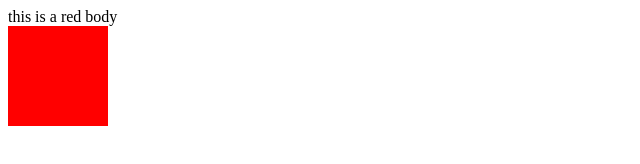
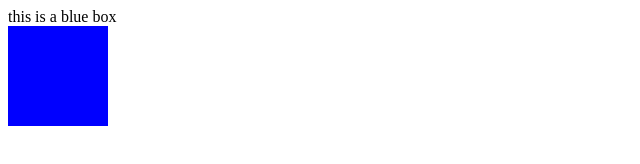
Before and after one commit to 60fov/class-static-site, a plain HTML site: page index.html in a window 1280 px wide. Shown: the whole page, without its empty margins (0-640 px from the left). Drawn offline with Linux system fonts and the light colour scheme.

Commit message:
changed to blue box

```diff
--- a/index.html
+++ b/index.html
@@ -3,18 +3,18 @@
 <head>
     <title>jordan's webpage</title>
     <style>
-        .red-box {
+        .blue-box {
             width: 100px;
             height: 100px;
-            background: red;
+            background: blue;
         }
     </style>
 </head>
 
 <body>
     <main>
-        <span>this is a red body</span>
-        <div class="red-box"></div>
+        <span>this is a blue box</span>
+        <div class="blue-box"></div>
     </main>
 </body>
 
```
